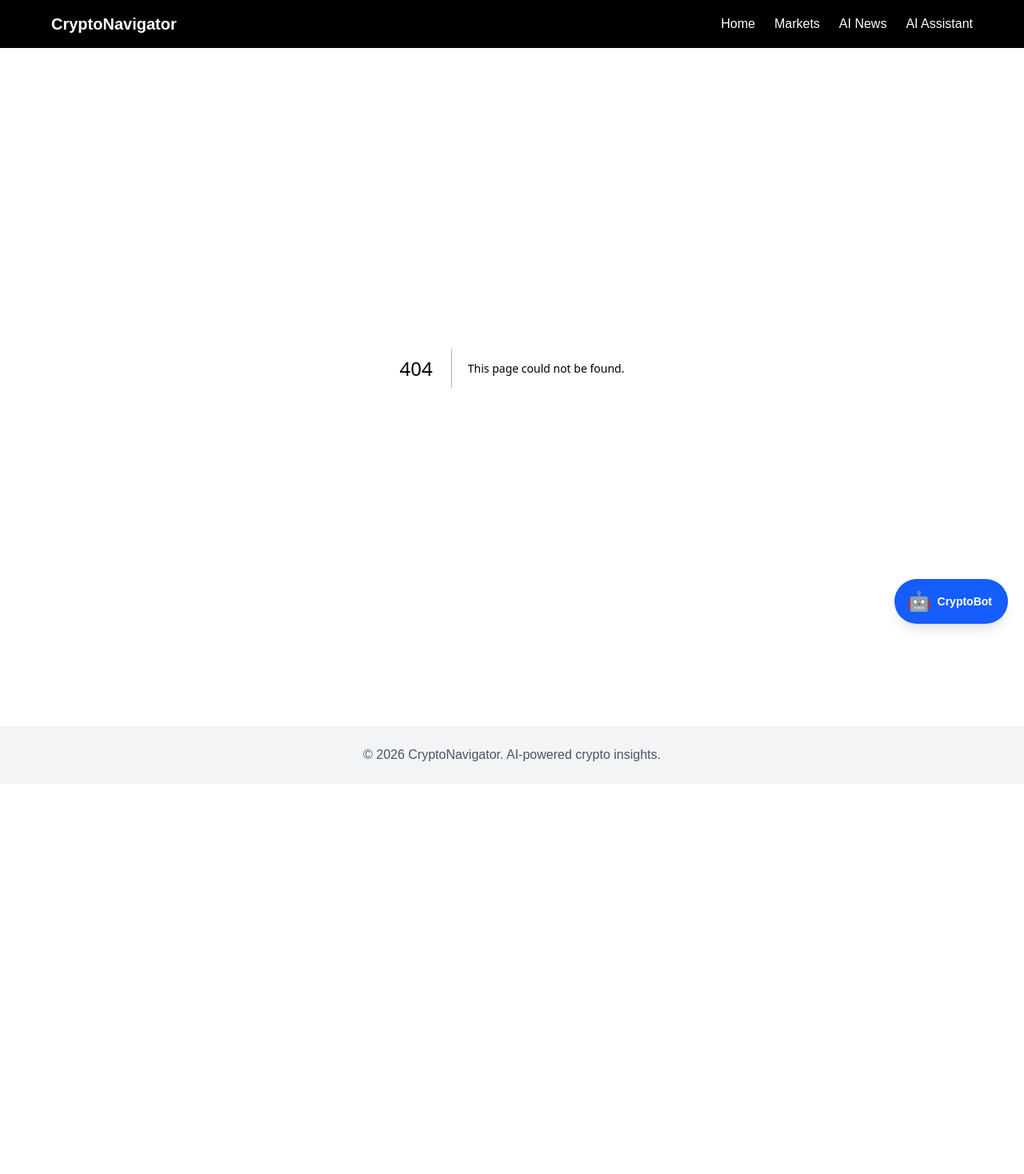
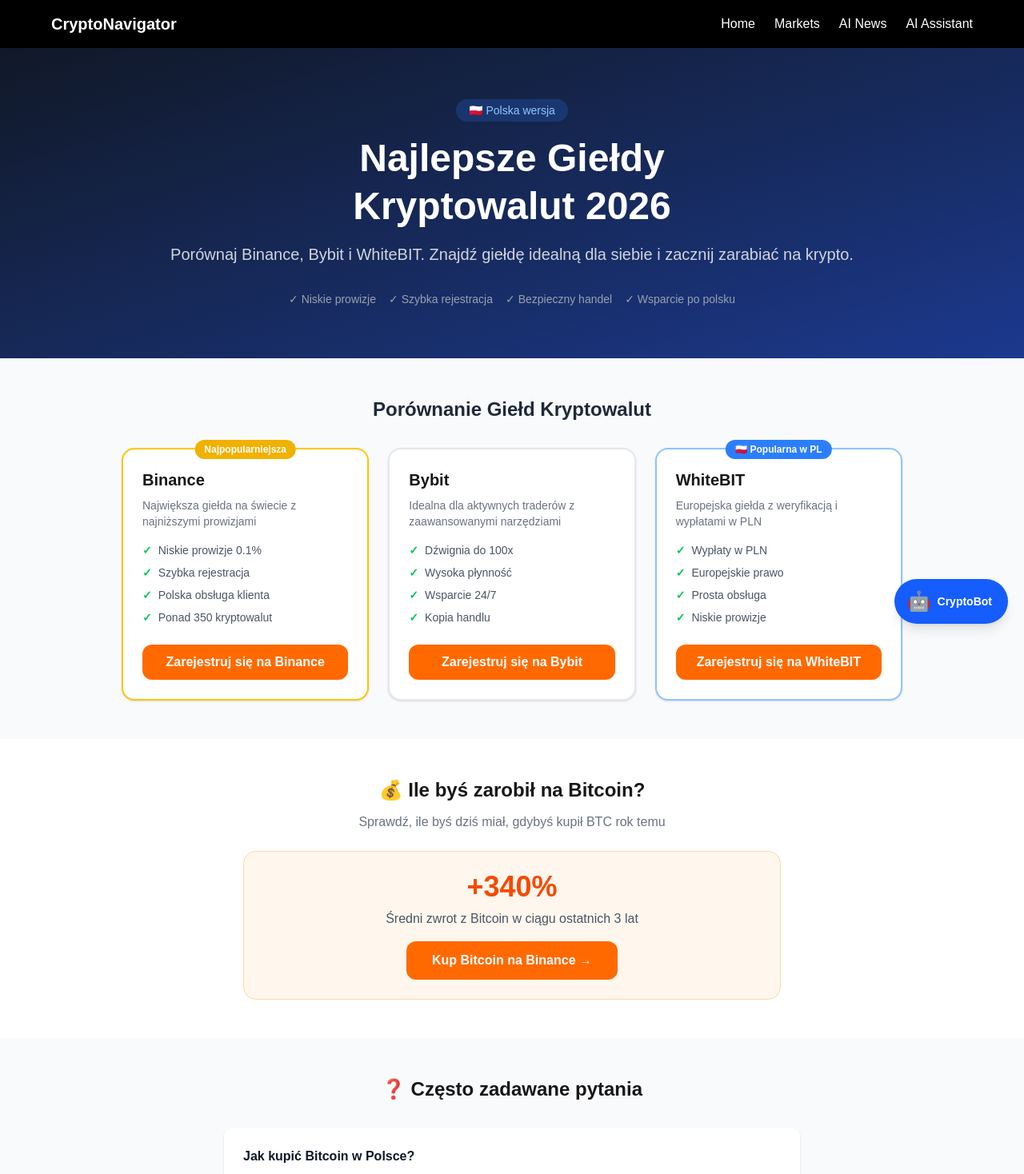
Before and after one commit to leonidlasarev19430508-bot/mycrypto-site, a Next.js app: page /pl in a window 1280 px wide. Before the commit this address had no page. Shown: the top 1468 px of the page at 80% size. Before the commit the page ends 980 px from the top, so only its background shows below. Built offline with nearby package versions, Linux system fonts and the light colour scheme.

Commit message:
add Polish SEO page /pl

```diff
--- /dev/null
+++ b/app/pl/page.tsx
@@ -0,0 +1,189 @@
+import Link from 'next/link';
+import type { Metadata } from 'next';
+
+export const metadata: Metadata = {
+  title: 'Najlepsze Giełdy Kryptowalut 2026 | Porównanie Binance, Bybit, OKX',
+  description: 'Porównaj najlepsze giełdy kryptowalut w Polsce. Binance, Bybit, OKX — niskie prowizje, szybka rejestracja, bezpieczny handel. Zacznij inwestować w krypto już dziś!',
+  keywords: 'giełda kryptowalut, bitcoin polska, binance polska, kryptowaluty 2026, jak kupić bitcoin',
+  openGraph: {
+    title: 'Najlepsze Giełdy Kryptowalut 2026',
+    description: 'Porównaj Binance, Bybit i OKX. Znajdź najlepszą giełdę dla siebie.',
+    locale: 'pl_PL',
+  },
+};
+
+const EXCHANGES = [
+  {
+    name: 'Binance',
+    id: 'binance',
+    badge: 'Najpopularniejsza',
+    description: 'Największa giełda na świecie z najniższymi prowizjami',
+    features: ['Niskie prowizje 0.1%', 'Szybka rejestracja', 'Polska obsługa klienta', 'Ponad 350 kryptowalut'],
+    affiliate: 'https://www.binance.com/register?ref=GRO_28502_BIO0R',
+    color: 'border-yellow-400',
+    badgeColor: 'bg-yellow-500',
+    cta: 'Zarejestruj się na Binance',
+  },
+  {
+    name: 'Bybit',
+    id: 'bybit',
+    badge: null,
+    description: 'Idealna dla aktywnych traderów z zaawansowanymi narzędziami',
+    features: ['Dźwignia do 100x', 'Wysoka płynność', 'Wsparcie 24/7', 'Kopia handlu'],
+    affiliate: 'https://www.bybit.com/register?ref=CRYPTONAV',
+    color: 'border-gray-200',
+    badgeColor: '',
+    cta: 'Zarejestruj się na Bybit',
+  },
+  {
+    name: 'WhiteBIT',
+    id: 'whitebit',
+    badge: '🇵🇱 Popularna w PL',
+    description: 'Europejska giełda z weryfikacją i wypłatami w PLN',
+    features: ['Wypłaty w PLN', 'Europejskie prawo', 'Prosta obsługa', 'Niskie prowizje'],
+    affiliate: 'https://whitebit.com/referral/54626c3b-5240-4d39-9784-8e3eda5736de',
+    color: 'border-blue-300',
+    badgeColor: 'bg-blue-500',
+    cta: 'Zarejestruj się na WhiteBIT',
+  },
+];
+
+const FAQS = [
+  {
+    q: 'Jak kupić Bitcoin w Polsce?',
+    a: 'Zarejestruj się na Binance lub WhiteBIT, przejdź weryfikację KYC, wpłać PLN przelewem lub kartą i kup BTC. Cały proces zajmuje około 15 minut.',
+  },
+  {
+    q: 'Czy kryptowaluty są legalne w Polsce?',
+    a: 'Tak, handel kryptowalutami jest legalny w Polsce. Zyski podlegają opodatkowaniu 19% podatkiem od zysków kapitałowych.',
+  },
+  {
+    q: 'Która giełda jest najlepsza dla początkujących?',
+    a: 'Binance — ze względu na prostą obsługę, niskie prowizje i dostępność po polsku. WhiteBIT jest dobry ze względu na możliwość wypłaty w PLN.',
+  },
+  {
+    q: 'Ile trzeba zainwestować na początku?',
+    a: 'Można zacząć już od 50-100 PLN. Kryptowaluty są podzielne, więc nie trzeba kupować całego Bitcoina.',
+  },
+];
+
+export default function PLPage() {
+  return (
+    <main className="min-h-screen bg-gray-50">
+
+      {/* Hero */}
+      <section className="bg-gradient-to-br from-gray-900 to-blue-900 text-white py-16 px-6">
+        <div className="max-w-4xl mx-auto text-center">
+          <div className="inline-block bg-blue-500/20 text-blue-300 text-sm px-4 py-1 rounded-full mb-4">
+            🇵🇱 Polska wersja
+          </div>
+          <h1 className="text-4xl md:text-5xl font-black mb-4 leading-tight">
+            Najlepsze Giełdy<br />Kryptowalut 2026
+          </h1>
+          <p className="text-xl text-gray-300 mb-8">
+            Porównaj Binance, Bybit i WhiteBIT. Znajdź giełdę idealną dla siebie i zacznij zarabiać na krypto.
+          </p>
+          <div className="flex flex-wrap justify-center gap-4 text-sm text-gray-400">
+            <span>✓ Niskie prowizje</span>
+            <span>✓ Szybka rejestracja</span>
+            <span>✓ Bezpieczny handel</span>
+            <span>✓ Wsparcie po polsku</span>
+          </div>
+        </div>
+      </section>
+
+      {/* Giełdy */}
+      <section className="max-w-5xl mx-auto px-6 py-12">
+        <h2 className="text-2xl font-bold text-center mb-8 text-gray-800">
+          Porównanie Giełd Kryptowalut
+        </h2>
+        <div className="grid grid-cols-1 md:grid-cols-3 gap-6">
+          {EXCHANGES.map((ex) => (
+            <div
+              key={ex.id}
+              className={`bg-white rounded-2xl border-2 ${ex.color} p-6 shadow-sm hover:shadow-md transition relative`}
+            >
+              {ex.badge && (
+                <span className={`absolute -top-3 left-1/2 -translate-x-1/2 ${ex.badgeColor} text-white text-xs font-bold px-3 py-1 rounded-full whitespace-nowrap`}>
+                  {ex.badge}
+                </span>
+              )}
+              <h3 className="text-xl font-bold mb-2">{ex.name}</h3>
+              <p className="text-gray-500 text-sm mb-4">{ex.description}</p>
+              <ul className="space-y-2 mb-6">
+                {ex.features.map((f) => (
+                  <li key={f} className="text-sm text-gray-600 flex items-center gap-2">
+                    <span className="text-green-500 font-bold">✓</span> {f}
+                  </li>
+                ))}
+              </ul>
+              <a
+                href={ex.affiliate}
+                target="_blank"
+                rel="noopener noreferrer"
+                className="block bg-orange-500 hover:bg-orange-600 text-white text-center font-semibold py-2.5 px-4 rounded-xl transition"
+              >
+                {ex.cta}
+              </a>
+            </div>
+          ))}
+        </div>
+      </section>
+
+      {/* Kalkulator Bitcoin */}
+      <section className="bg-white py-12 px-6">
+        <div className="max-w-2xl mx-auto text-center">
+          <h2 className="text-2xl font-bold mb-3">💰 Ile byś zarobił na Bitcoin?</h2>
+          <p className="text-gray-500 mb-6">Sprawdź, ile byś dziś miał, gdybyś kupił BTC rok temu</p>
+          <div className="bg-orange-50 border border-orange-200 rounded-2xl p-6">
+            <p className="text-4xl font-black text-orange-600 mb-2">+340%</p>
+            <p className="text-gray-600">Średni zwrot z Bitcoin w ciągu ostatnich 3 lat</p>
+            <a
+              href="https://www.binance.com/register?ref=GRO_28502_BIO0R"
+              target="_blank"
+              rel="noopener noreferrer"
+              className="inline-block mt-4 bg-orange-500 text-white px-8 py-3 rounded-xl font-semibold hover:bg-orange-600 transition"
+            >
+              Kup Bitcoin na Binance →
+            </a>
+          </div>
+        </div>
+      </section>
+
+      {/* FAQ */}
+      <section className="max-w-3xl mx-auto px-6 py-12">
+        <h2 className="text-2xl font-bold text-center mb-8">❓ Często zadawane pytania</h2>
+        <div className="space-y-4">
+          {FAQS.map((faq, i) => (
+            <div key={i} className="bg-white rounded-xl p-6 shadow-sm">
+              <h3 className="font-bold text-gray-900 mb-2">{faq.q}</h3>
+              <p className="text-gray-600 text-sm">{faq.a}</p>
+            </div>
+          ))}
+        </div>
+      </section>
+
+      {/* CTA */}
+      <section className="bg-blue-600 text-white py-12 px-6 text-center">
+        <h2 className="text-3xl font-black mb-4">Zacznij inwestować już dziś!</h2>
+        <p className="text-blue-200 mb-6">Dołącz do milionów inwestorów na całym świecie</p>
+        <a
+          href="https://www.binance.com/register?ref=GRO_28502_BIO0R"
+          target="_blank"
+          rel="noopener noreferrer"
+          className="inline-block bg-white text-blue-600 font-bold px-8 py-3 rounded-xl hover:bg-gray-100 transition"
+        >
+          Zarejestruj się za darmo na Binance →
+        </a>
+      </section>
+
+      {/* Nawigacja */}
+      <div className="text-center py-6 text-sm text-gray-400">
+        <Link href="/" className="hover:text-gray-600">🇺🇦 Українська</Link>
+        {' · '}
+        <Link href="/de" className="hover:text-gray-600">🇩🇪 Deutsch</Link>
+      </div>
+
+    </main>
+  );
+}
```
